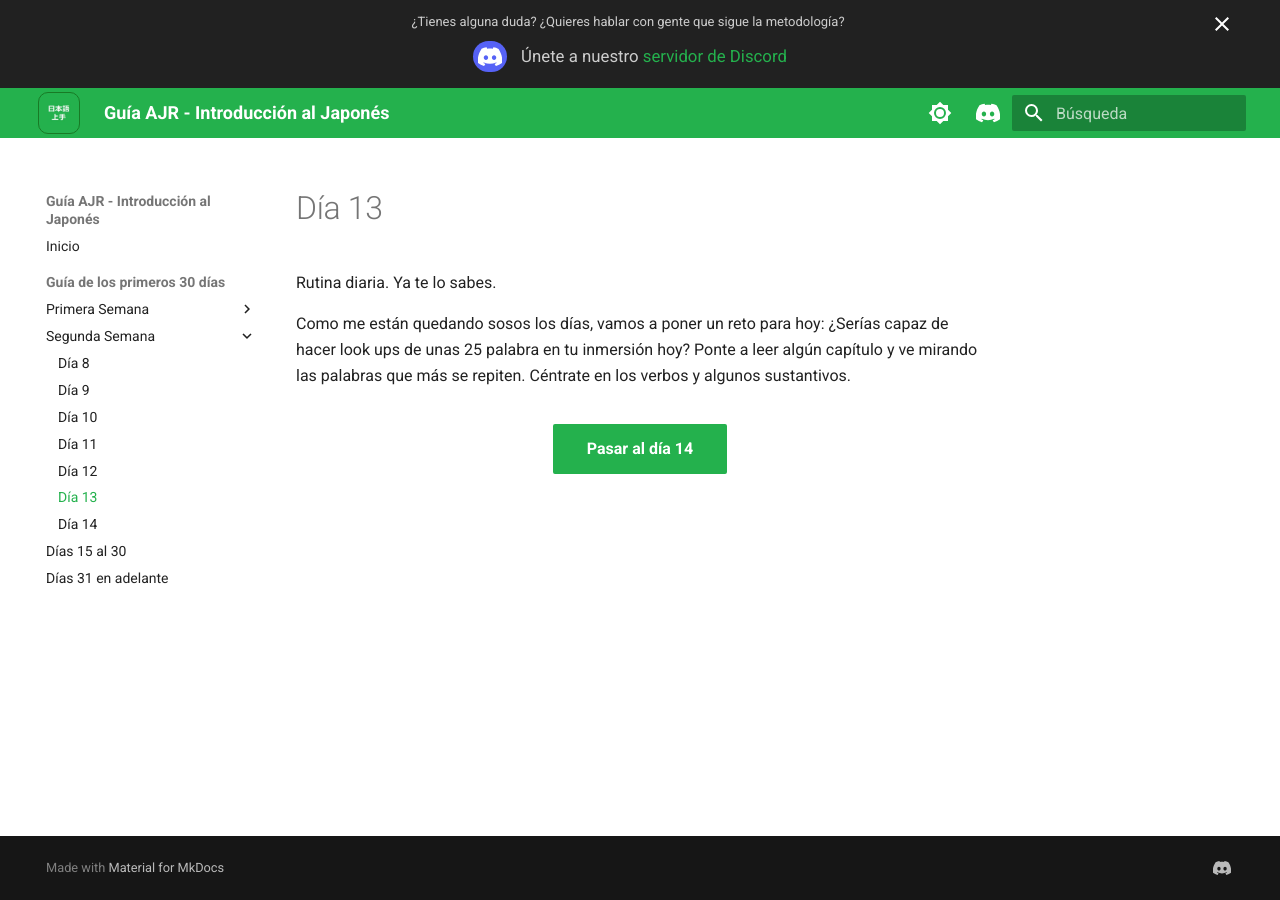
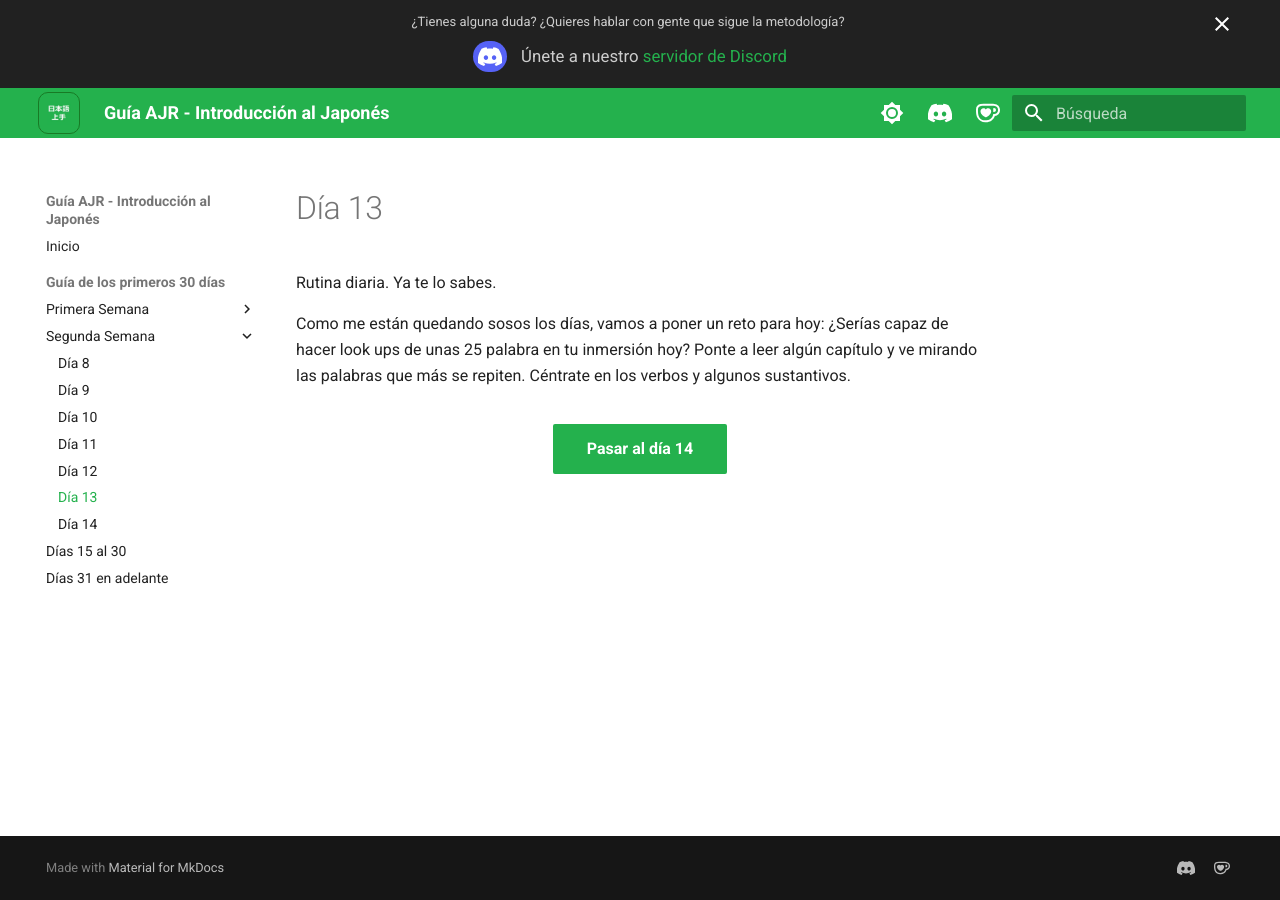
Before and after one commit to alexay7/guiamanabe, an MkDocs documentation site: the page built from docs/days/day13.md, in a window 1280 px wide. Built offline with MkDocs 1.6.1 and Material for MkDocs 9.7.7, drawn with Linux system fonts in a browser that asks for light colours.

Commit message:
Added ko-fi icons

```diff
--- a/mkdocs.yml
+++ b/mkdocs.yml
@@ -64,3 +64,5 @@ extra:
   social:
     - icon: fontawesome/brands/discord
       link: https://discord.gg/y8P7mpDTcB
+    - icon: simple/kofi
+      link: https://ko-fi.com/alexay7
--- a/overrides/partials/header.html
+++ b/overrides/partials/header.html
@@ -41,8 +41,13 @@
         {% if config.extra.alternate %}
         {% include "partials/alternate.html" %}
         {% endif %}
+
         <a href="https://discord.gg/y8P7mpDTcB" target="_blank" rel="noreferrer" class="md-header__button md-icon">
             {% set icon = config.theme.icon.search or "fontawesome/brands/discord" %}
+            {% include ".icons/" ~ icon ~ ".svg" %}
+        </a>
+        <a href="https://ko-fi.com/alexay7" target="_blank" rel="noreferrer" class="md-header__button md-icon">
+            {% set icon = config.theme.icon.search or "simple/kofi" %}
             {% include ".icons/" ~ icon ~ ".svg" %}
         </a>
         {% if "material/search" in config.plugins %}
```
